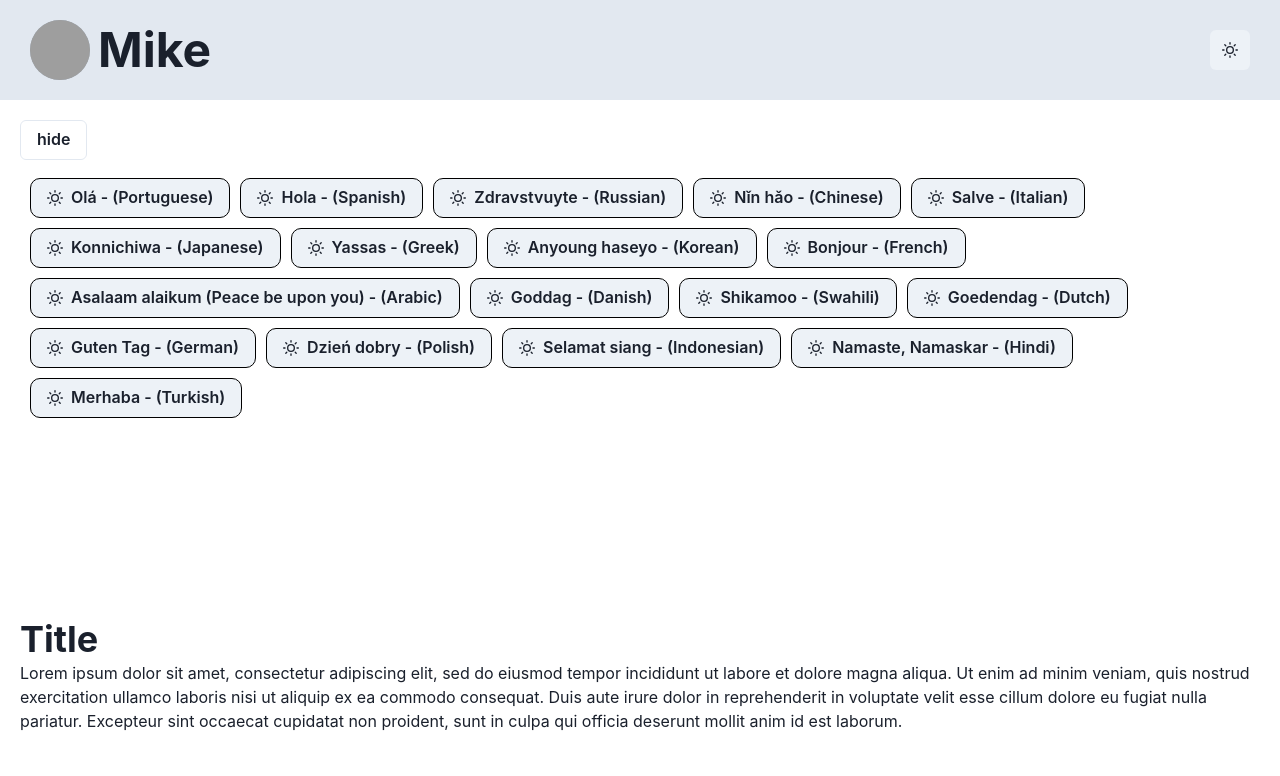
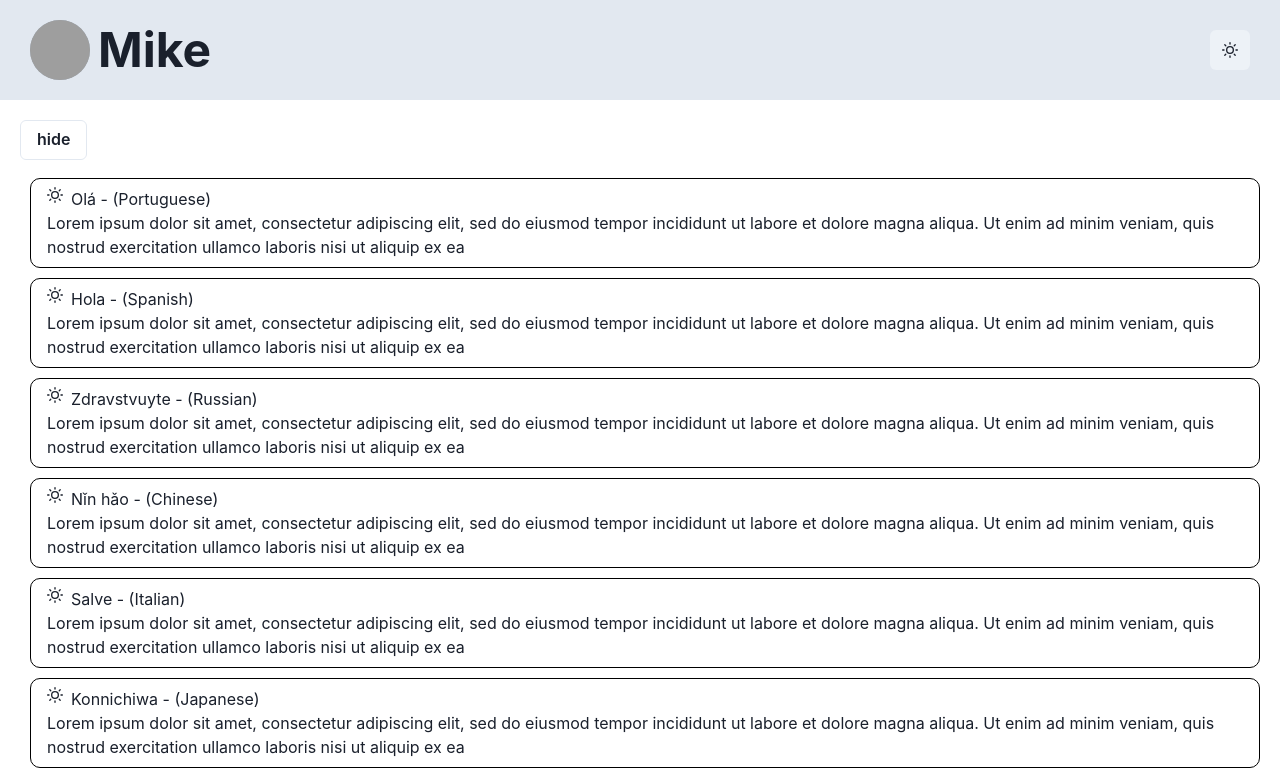
Before and after one commit to mikemajara/animated-badge-framer-motion, a React (Create React App) app: page / in a window 1280 px wide. Shown: the top 776 px of the page. Built offline with nearby package versions, Linux system fonts and the light colour scheme; grey boxes are pictures that could not be loaded.

Commit message:
animation working with height change and flex

```diff
--- a/src/animated-button.tsx
+++ b/src/animated-button.tsx
@@ -7,15 +7,19 @@ import {
   HStack,
   Button,
   IconButton,
-  chakra
+  chakra,
+  Icon
 } from "@chakra-ui/react";
 import { SunIcon, MoonIcon } from "@chakra-ui/icons";
 import { motion, AnimatePresence, useAnimation } from "framer-motion";
 
+const AFlex = motion(Flex);
+const ABox = motion(Box);
 const AButton = motion(Button);
+const AIcon = motion(Icon);
 
-export const AnimatedButton = (props) => {
-  const [isExpanded, setIsExpanded] = React.useState(true);
+export const AnimatedButton = (props: any) => {
+  const [isExpanded, setIsExpanded] = React.useState(false);
 
   React.useEffect(() => {
     setIsExpanded(props.expanded);
@@ -34,39 +38,34 @@ export const AnimatedButton = (props) => {
 
   const buttonStyle = {
     padding: "8px 16px",
-    display: "flex",
-    flexDirection: "row",
-    alignItems: "center",
-    border: "1px solid black",
-    width: "auto",
-    height: "40px",
+    // display: "flex",
+    // flexDirection: "row",
+    // alignItems: "center",
+    border: ".5px solid black",
+    // width: "49%",
+    // height: "40px",
     borderRadius: "10px"
   };
 
   return (
-    <AButton
-      {...props}
+    <ABox
+      layout
       onClick={toggleExpanded}
       style={{
         ...buttonStyle,
         ...props.style,
-        paddingRight: isExpanded ? "16px" : "8px",
-        borderRadius: "10px",
+        // height: isExpanded ? "40px" : "auto",
+        height: "auto",
+        borderRadius: "10px"
       }}
     >
-      <SunIcon mr="2" />
-      <motion.div
-        style={{
-          overflowX: "hidden",
-          whiteSpace: "nowrap"
-        }}
-        animate={{
-          width: isExpanded ? "auto" : 0
-        }}
-        transition={{ type: "spring", bounce: 0 }}
-      >
-        {props.text}
-      </motion.div>
-    </AButton>
+      <AFlex>
+        <AIcon layout mr="2" as={SunIcon} />
+        <motion.div layout>{props.text}</motion.div>
+      </AFlex>
+      <AnimatePresence>
+        {isExpanded && <ABox>{props.content}</ABox>}
+      </AnimatePresence>
+    </ABox>
   );
 };
--- a/src/home-page.tsx
+++ b/src/home-page.tsx
@@ -16,42 +16,97 @@ const AFlex = motion(Flex);
 const AStack = motion(Stack);
 
 const badges = [
-  "Olá - (Portuguese)",
-  "Hola - (Spanish)",
-  "Zdravstvuyte - (Russian)",
-  "Nǐn hǎo - (Chinese)",
-  "Salve - (Italian)",
-  "Konnichiwa - (Japanese)",
-  "Yassas - (Greek)",
-  "Anyoung haseyo - (Korean)",
-  "Bonjour - (French)",
-  "Asalaam alaikum (Peace be upon you) - (Arabic)",
-  "Goddag - (Danish)",
-  "Shikamoo - (Swahili)",
-  "Goedendag - (Dutch)",
-  "Guten Tag - (German)",
-  "Dzień dobry - (Polish)",
-  "Selamat siang - (Indonesian)",
-  "Namaste, Namaskar - (Hindi)",
-  "Merhaba - (Turkish)"
+  {
+    title: "Olá - (Portuguese)",
+    content: "Lorem ipsum dolor sit amet, consectetur adipiscing elit, sed do eiusmod tempor incididunt ut labore et dolore magna aliqua. Ut enim ad minim veniam, quis nostrud exercitation ullamco laboris nisi ut aliquip ex ea"
+  },
+  {
+    title: "Hola - (Spanish)",
+    content: "Lorem ipsum dolor sit amet, consectetur adipiscing elit, sed do eiusmod tempor incididunt ut labore et dolore magna aliqua. Ut enim ad minim veniam, quis nostrud exercitation ullamco laboris nisi ut aliquip ex ea"
+  },
+  {
+    title: "Zdravstvuyte - (Russian)",
+    content: "Lorem ipsum dolor sit amet, consectetur adipiscing elit, sed do eiusmod tempor incididunt ut labore et dolore magna aliqua. Ut enim ad minim veniam, quis nostrud exercitation ullamco laboris nisi ut aliquip ex ea"
+  },
+  {
+    title: "Nǐn hǎo - (Chinese)",
+    content: "Lorem ipsum dolor sit amet, consectetur adipiscing elit, sed do eiusmod tempor incididunt ut labore et dolore magna aliqua. Ut enim ad minim veniam, quis nostrud exercitation ullamco laboris nisi ut aliquip ex ea"
+  },
+  {
+    title: "Salve - (Italian)",
+    content: "Lorem ipsum dolor sit amet, consectetur adipiscing elit, sed do eiusmod tempor incididunt ut labore et dolore magna aliqua. Ut enim ad minim veniam, quis nostrud exercitation ullamco laboris nisi ut aliquip ex ea"
+  },
+  {
+    title: "Konnichiwa - (Japanese)",
+    content: "Lorem ipsum dolor sit amet, consectetur adipiscing elit, sed do eiusmod tempor incididunt ut labore et dolore magna aliqua. Ut enim ad minim veniam, quis nostrud exercitation ullamco laboris nisi ut aliquip ex ea"
+  },
+  {
+    title: "Yassas - (Greek)",
+    content: "Lorem ipsum dolor sit amet, consectetur adipiscing elit, sed do eiusmod tempor incididunt ut labore et dolore magna aliqua. Ut enim ad minim veniam, quis nostrud exercitation ullamco laboris nisi ut aliquip ex ea"
+  },
+  {
+    title: "Anyoung haseyo - (Korean)",
+    content: "Lorem ipsum dolor sit amet, consectetur adipiscing elit, sed do eiusmod tempor incididunt ut labore et dolore magna aliqua. Ut enim ad minim veniam, quis nostrud exercitation ullamco laboris nisi ut aliquip ex ea"
+  },
+  {
+    title: "Bonjour - (French)",
+    content: "Lorem ipsum dolor sit amet, consectetur adipiscing elit, sed do eiusmod tempor incididunt ut labore et dolore magna aliqua. Ut enim ad minim veniam, quis nostrud exercitation ullamco laboris nisi ut aliquip ex ea"
+  },
+  {
+    title: "Asalaam alaikum (Peace be upon you) - (Arabic)",
+    content: "Lorem ipsum dolor sit amet, consectetur adipiscing elit, sed do eiusmod tempor incididunt ut labore et dolore magna aliqua. Ut enim ad minim veniam, quis nostrud exercitation ullamco laboris nisi ut aliquip ex ea"
+  },
+  {
+    title: "Goddag - (Danish)",
+    content: "Lorem ipsum dolor sit amet, consectetur adipiscing elit, sed do eiusmod tempor incididunt ut labore et dolore magna aliqua. Ut enim ad minim veniam, quis nostrud exercitation ullamco laboris nisi ut aliquip ex ea"
+  },
+  {
+    title: "Shikamoo - (Swahili)",
+    content: "Lorem ipsum dolor sit amet, consectetur adipiscing elit, sed do eiusmod tempor incididunt ut labore et dolore magna aliqua. Ut enim ad minim veniam, quis nostrud exercitation ullamco laboris nisi ut aliquip ex ea"
+  },
+  {
+    title: "Goedendag - (Dutch)",
+    content: "Lorem ipsum dolor sit amet, consectetur adipiscing elit, sed do eiusmod tempor incididunt ut labore et dolore magna aliqua. Ut enim ad minim veniam, quis nostrud exercitation ullamco laboris nisi ut aliquip ex ea"
+  },
+  {
+    title: "Guten Tag - (German)",
+    content: "Lorem ipsum dolor sit amet, consectetur adipiscing elit, sed do eiusmod tempor incididunt ut labore et dolore magna aliqua. Ut enim ad minim veniam, quis nostrud exercitation ullamco laboris nisi ut aliquip ex ea"
+  },
+  {
+    title: "Dzień dobry - (Polish)",
+    content: "Lorem ipsum dolor sit amet, consectetur adipiscing elit, sed do eiusmod tempor incididunt ut labore et dolore magna aliqua. Ut enim ad minim veniam, quis nostrud exercitation ullamco laboris nisi ut aliquip ex ea"
+  },
+  {
+    title: "Selamat siang - (Indonesian)",
+    content: "Lorem ipsum dolor sit amet, consectetur adipiscing elit, sed do eiusmod tempor incididunt ut labore et dolore magna aliqua. Ut enim ad minim veniam, quis nostrud exercitation ullamco laboris nisi ut aliquip ex ea"
+  },
+  {
+    title: "Namaste, Namaskar - (Hindi)",
+    content: "Lorem ipsum dolor sit amet, consectetur adipiscing elit, sed do eiusmod tempor incididunt ut labore et dolore magna aliqua. Ut enim ad minim veniam, quis nostrud exercitation ullamco laboris nisi ut aliquip ex ea"
+  },
+  {
+    title: "Merhaba - (Turkish)",
+    content: "Lorem ipsum dolor sit amet, consectetur adipiscing elit, sed do eiusmod tempor incididunt ut labore et dolore magna aliqua. Ut enim ad minim veniam, quis nostrud exercitation ullamco laboris nisi ut aliquip ex ea"
+  },
 ];
+
+
 
 // const sortByString = (a: string,b: string) => a.key < b.key ? -1 : a.key > b.key ? 1 : 0;
 
 export const HomePage = (props: any) => {
   const [shouldCollapseAll, setShouldCollapseAll] = useState(false);
-  const toggleShouldCollapseAll = (e) =>
+  const toggleShouldCollapseAll = () =>
     setShouldCollapseAll(!shouldCollapseAll);
   const [isEnd, setIsEnd] = useState(false);
 
   const [shouldSortItems, setShouldSortItems] = useState(false)
-  const toggleShouldSortItems = (e) =>
-  setShouldSortItems(!shouldSortItems);
+  const toggleShouldSortItems = () =>
+    setShouldSortItems(!shouldSortItems);
 
   const itemComponents = badges.map((e, idx) => ({
       key: e,
       component: <AnimatedButton
-        layout
         expanded={!shouldCollapseAll}
         text={e}
         style={{ marginTop: 10, marginLeft: 10 }}
@@ -65,7 +120,7 @@ export const HomePage = (props: any) => {
       <Stack align="flex-start">
         <Button
           // onClick={() => setIsEnd(!isEnd)}
-          onClick={toggleShouldSortItems}
+          onClick={toggleShouldCollapseAll}
           variant={shouldCollapseAll ? "solid" : "outline"}
         >
           {shouldCollapseAll ? "show" : "hide"}
@@ -75,13 +130,19 @@ export const HomePage = (props: any) => {
             layout
             flexWrap="wrap"
             width="full"
-            style={{
-              justifyContent: isEnd ? "flex-end" : "flex-start"
-            }}
+            flexDir="row"
           >
-            {shouldSortItems
-            ? itemComponents.sort((a,b) => a.key < b.key ? -1 : a.key > b.key ? 1 : 0).map(e => e.component)
-            : itemComponents.map(e => e.component)
+            {
+              badges.map((e, idx) => {
+                return <AnimatedButton
+                  layout
+                  expanded={!shouldCollapseAll}
+                  text={e.title}
+                  content={e.content}
+                  style={{ marginTop: 10, marginLeft: 10 }}
+                  key={e}
+                />
+              })
             }
           </AFlex>
         </AnimateSharedLayout>
```
